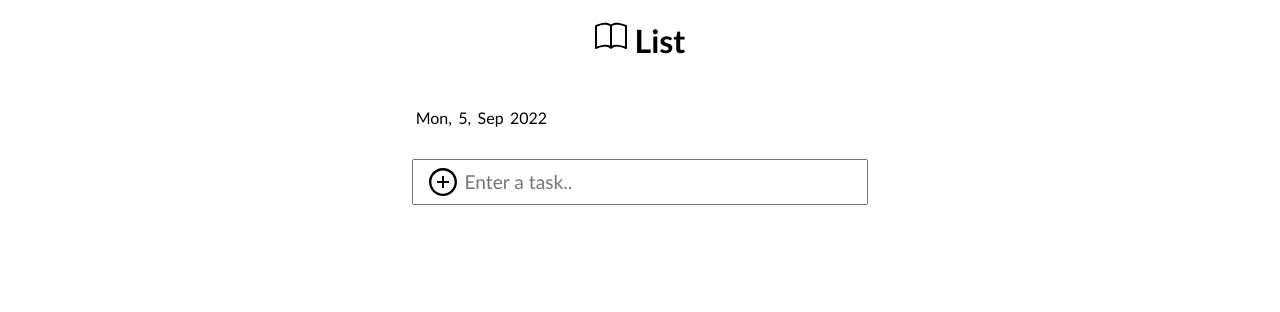
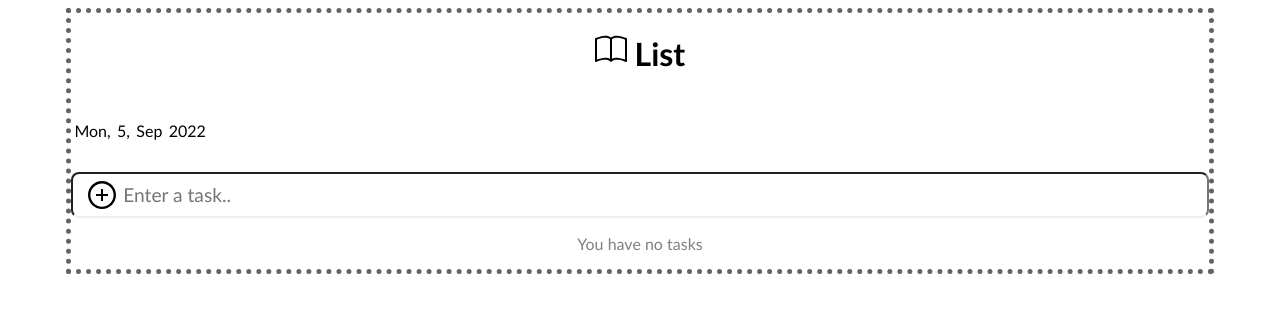
Before and after one commit to Dan123655/taskman, a React (Create React App) app: page / in a window 1280 px wide. Shown: the top 312 px of the page. Built offline with nearby package versions, Linux system fonts and the light colour scheme.

Commit message:
core design and functionality upd

```diff
--- a/src/App.js
+++ b/src/App.js
@@ -49,7 +49,7 @@ const days = [ "Sun", "Mon", "Tue", "Wed", "Thu", "Fri", "Sat"]
 
   return (
     <div className="App">
-      <div className='container'>
+      <div className>
         <h1><BsBook></BsBook>  List</h1>
 
 
@@ -75,11 +75,14 @@ const days = [ "Sun", "Mon", "Tue", "Wed", "Thu", "Fri", "Sat"]
 
         </form>
         {tasks.map(task=>(
-          <div key={task.id} onDoubleClick={() => toggleComplete(task.id)}>
-            <p>{task.text}<button onClick={()=>deleteTask(task.id)}><AiOutlineCloseCircle/></button></p>
+          <div className={`${task.completed? 'completed' : 'task-row'}`} key={task.id} onDoubleClick={() => toggleComplete(task.id)}>
+            <p>{task.text}
+            </p>
+            <AiOutlineCloseCircle className='icon-delete' onClick={()=>deleteTask(task.id)}/>
             </div>
         ))}
       </div>
+      <p className='length'>{(tasks<1 ? 'You have no tasks' : `Tasks: ${tasks.length}`)}</p>
     </div>
   );
 }
--- a/src/index.css
+++ b/src/index.css
@@ -1,12 +1,15 @@
 *{
   font-family: 'Trebuchet MS', 'Lucida Sans Unicode', 'Lucida Grande', 'Lucida Sans', Arial, sans-serif;
+  user-select: none
+
 }
 
 
 
 .container{
+  border: 5px dotted rgb(102, 98, 98);
   margin: auto;
-  width: 60%;
+  width: 90%;
   text-align: center;
 }
 
@@ -16,6 +19,7 @@
 
 }
 .container .date p{
+
   padding: 0 0.2em;
 }
 
@@ -36,12 +40,54 @@ display: flex;
 justify-content: center;
 align-items: center;}
 .container form input {
-  border: 2px soild #eee;
+  border-bottom: 2px solid #eee;
+
   padding: 5px 10px 5px 50px;
   font-size: 1.2rem;
   line-height: 2rem;
   outline: 0;
   display: block;
   width: 100%;
-  border-radius: 8;
+  border-radius: 8px;
 }
+.container .task-row{
+  background-color: whitesmoke;
+  margin-top: 0.5rem;
+  padding: 0px;
+  font-size: 1.2rem;
+  line-height: 1rem;
+  width: 100%;
+  display: flex;
+  align-items: center;
+  border-radius: 8px;
+  justify-content: space-between;
+
+}
+.container .task-row .icon-delete,
+.completed .icon-delete{
+  font-size: 2rem;
+}
+.container .task-row p,
+.completed p{
+  text-transform: capitalize;
+}
+
+
+
+.completed{
+  background-color: rgb(216, 243, 177);
+  text-decoration: line-through;
+  margin-top: 0.5rem;
+  padding: 0px;
+  font-size: 1.2rem;
+  line-height: 1rem;
+  width: 100%;
+  display: flex;
+  align-items: center;
+  border-radius: 8px;
+  justify-content: space-between;
+}
+.container .length{
+  color: gray;
+  margin: 1rem 0;
+}
```
